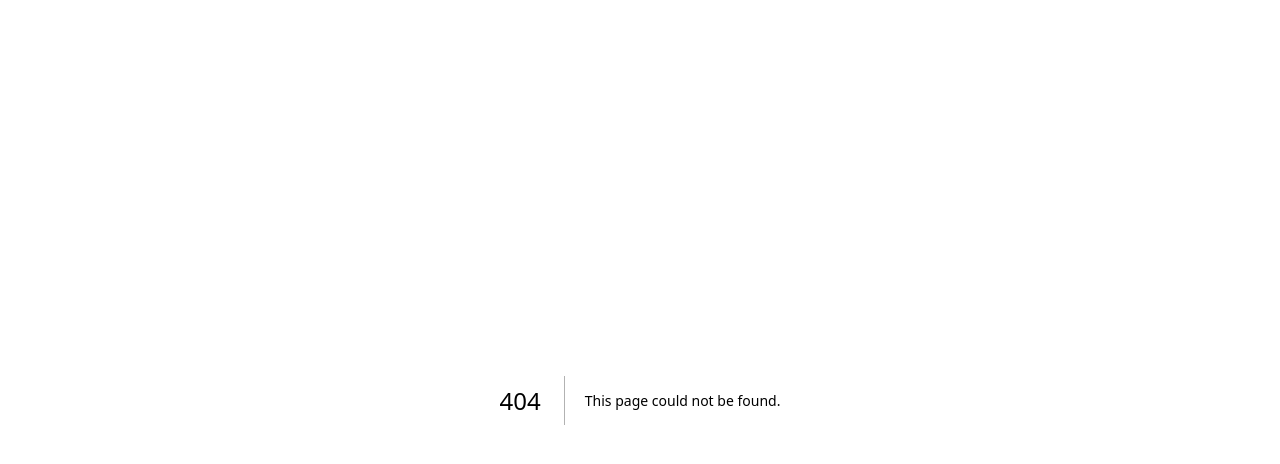
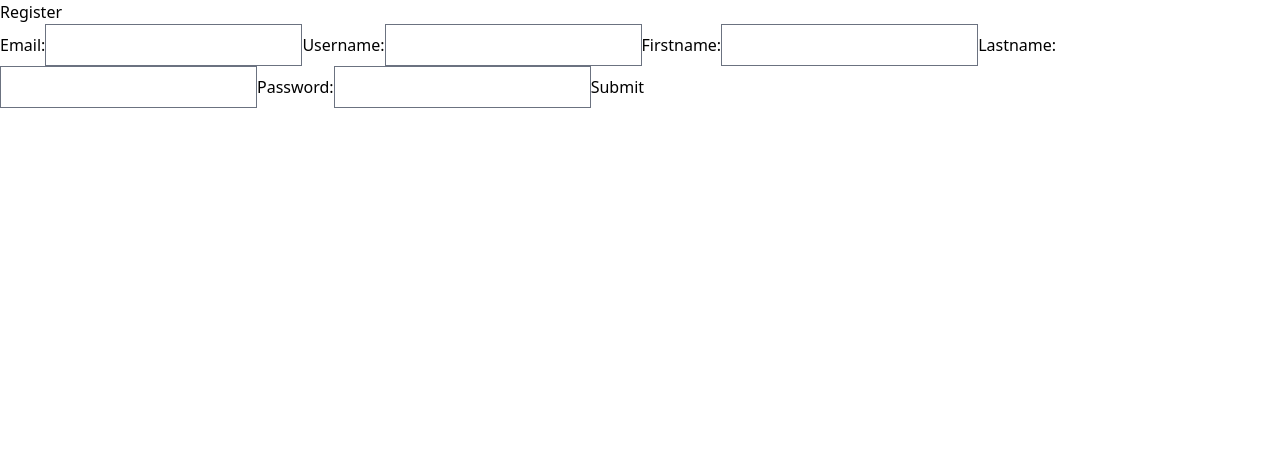
Before and after one commit to senior-project-kmutt/beartful-web, a Next.js app: page /register in a window 1280 px wide. Before the commit this address had no page. Shown: the top 464 px of the page. Built offline with nearby package versions, Linux system fonts and the light colour scheme.

Commit message:
register user

```diff
--- /dev/null
+++ b/components/Authentication/Register.tsx
@@ -0,0 +1,56 @@
+import { Users } from "@/models/users";
+import { createUser } from "@/services/user/user.api";
+import bcrypt from "bcryptjs";
+
+interface formDataType {
+  [key: string]: any;
+}
+const Register = () => {
+  const submitForm = async (event: React.FormEvent<HTMLFormElement>) => {
+    event.preventDefault();
+    const responseBody: formDataType = {};
+    const formData = new FormData(event.currentTarget as HTMLFormElement);
+
+    for (const [property, value] of formData) {
+      if (property === "password") {
+        responseBody[property] = await bcrypt.hash(value as string, 10);
+      } else {
+        responseBody[property] = value;
+      }
+    }
+
+    if (responseBody) {
+      createUser(responseBody as unknown as Users);
+    }
+  };
+  return (
+    <div>
+      <form onSubmit={submitForm}>
+        <h1>Register</h1>
+        <label>
+          Email:
+          <input name="email" type="email" />
+        </label>
+        <label>
+          Username:
+          <input name="username" type="text" />
+        </label>
+        <label>
+          Firstname:
+          <input name="firstname" type="text" />
+        </label>
+        <label>
+          Lastname:
+          <input name="lastname" type="text" />
+        </label>
+        <label>
+          Password:
+          <input name="password" type="text" />
+        </label>
+        <input type="submit" value="Submit" />
+      </form>
+    </div>
+  );
+};
+
+export default Register;
--- /dev/null
+++ b/models/users.ts
@@ -0,0 +1,7 @@
+export interface Users {
+  email: string;
+  password: string;
+  username: string;
+  firstname: string;
+  lastname: string;
+}
--- a/package.json
+++ b/package.json
@@ -17,6 +17,7 @@
     "@types/react-dom": "18.2.7",
     "autoprefixer": "10.4.15",
     "axios": "^1.5.0",
+    "bcryptjs": "^2.4.3",
     "eslint": "8.49.0",
     "eslint-config-next": "13.4.19",
     "flowbite-react": "^0.6.4",
@@ -30,6 +31,7 @@
     "typescript": "5.2.2"
   },
   "devDependencies": {
+    "@types/bcryptjs": "^2.4.6",
     "sass": "^1.69.1"
   }
 }
--- /dev/null
+++ b/pages/register/index.tsx
@@ -0,0 +1,7 @@
+import Register from "@/components/Authentication/Register";
+
+const RegisterUser = () => {
+  return <Register />;
+};
+
+export default RegisterUser;
--- /dev/null
+++ b/services/user/user.api.tsx
@@ -0,0 +1,8 @@
+import { Observable } from "rxjs";
+import { post } from "../HttpClient";
+import { Users } from "@/models/users";
+
+export const createUser = (user: Users): Observable<void> => {
+  const url = `/user`;
+  return post(url, user);
+};
--- a/tsconfig.json
+++ b/tsconfig.json
@@ -1,6 +1,7 @@
 {
   "compilerOptions": {
     "target": "es5",
+    "downlevelIteration": true,
     "lib": ["dom", "dom.iterable", "esnext"],
     "allowJs": true,
     "skipLibCheck": true,
```
